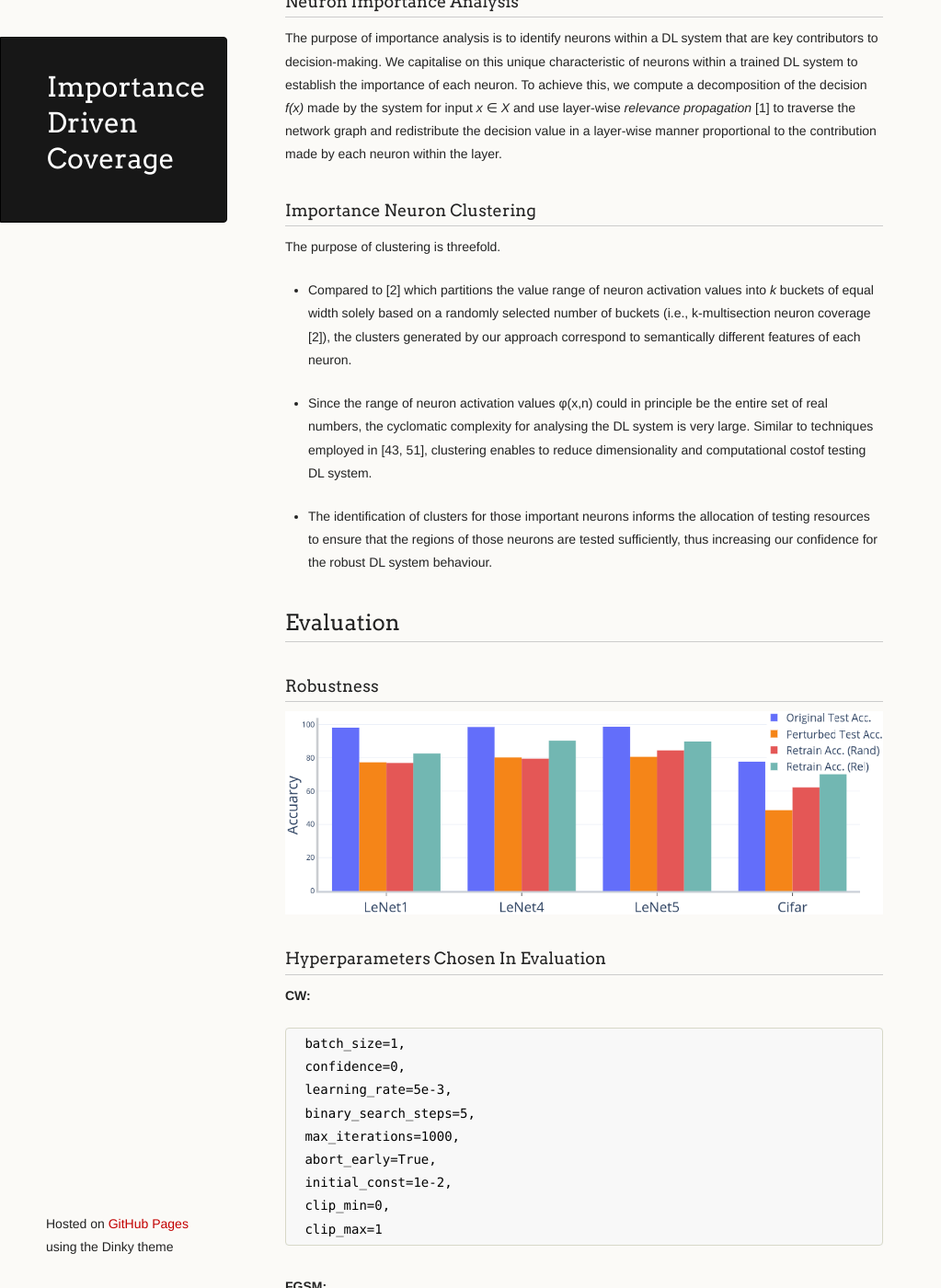
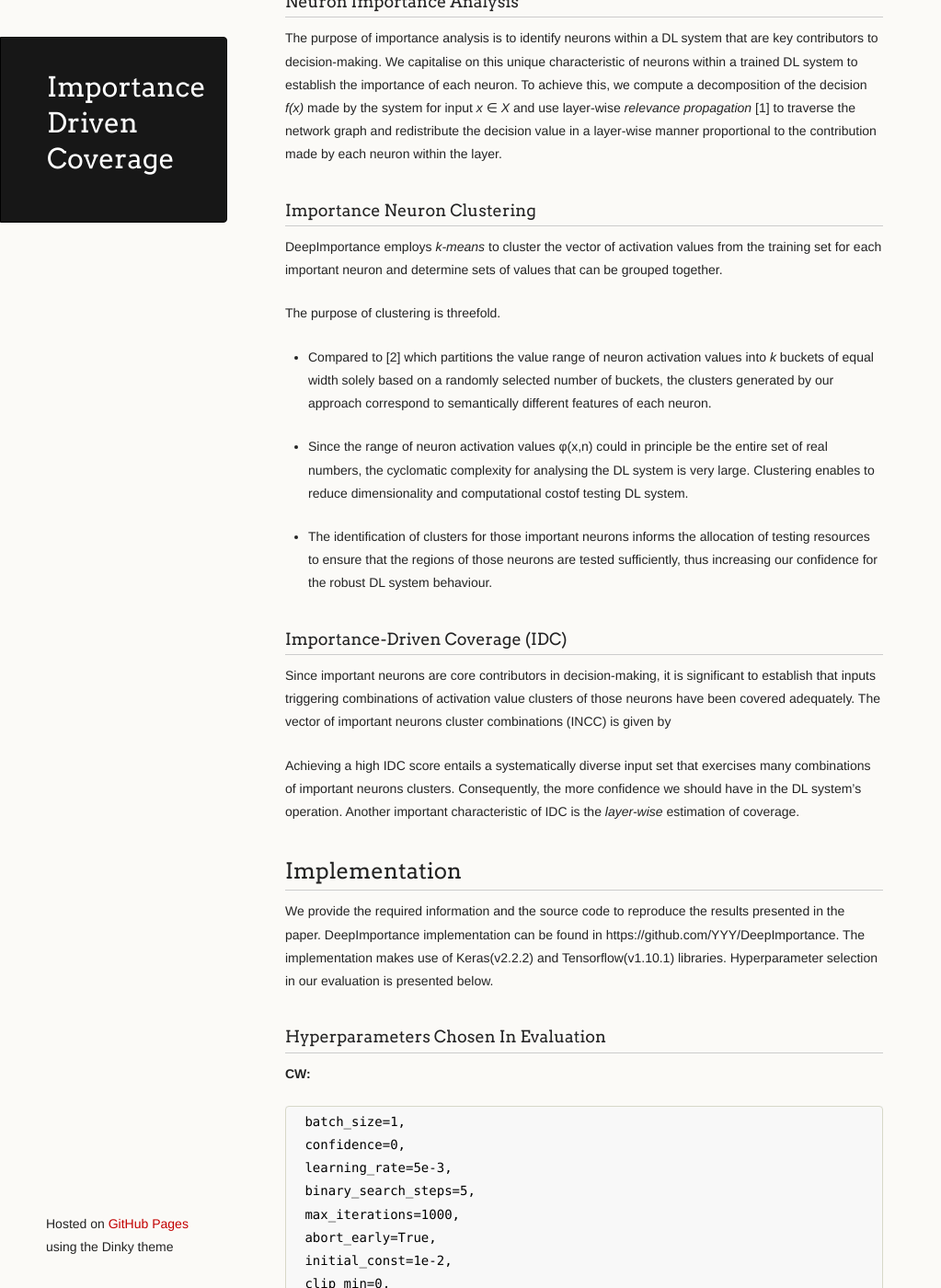
Before and after one commit to DeepImportance/deepimportance.github.io, a Jekyll site: the page built from index.md, in a window 1280 px wide and 1400 px high, scrolled down 1045 px. Shown: the whole window at 92% size, without its empty margins (0-1023 px from the left). Built offline with Jekyll 4.4.1, drawn with Linux system fonts in a browser that asks for light colours; the repository's description, which GitHub fills in, is left out; our own code applies the rules of GitHub Pages for plain Markdown files.

Commit message:
Add implemenation and more method

````diff
--- a/index.md
+++ b/index.md
@@ -26,18 +26,24 @@ The purpose of importance analysis is to identify neurons within a DL system tha
 decision value in a layer-wise manner proportional to the contribution made by each neuron within the layer.
 
 ### Importance Neuron Clustering
+DeepImportance employs _k-means_ to cluster the vector of activation values from the training set for each important neuron and determine sets of values that can be grouped together.
+
 The purpose of clustering is threefold.
-* Compared to [2]  which partitions the value range of neuron activation values into _k_ buckets of equal width solely based on a randomly selected number of buckets (i.e., k-multisection neuron coverage [2]), the clusters generated by our approach correspond to semantically different features of each neuron.
+* Compared to [2]  which partitions the value range of neuron activation values into _k_ buckets of equal width solely based on a randomly selected number of buckets, the clusters generated by our approach correspond to semantically different features of each neuron.
 
-* Since the range of neuron activation values φ(x,n) could in principle be the entire set of real numbers, the cyclomatic complexity for analysing the DL system is very large. Similar to techniques employed in [43, 51], clustering enables to reduce dimensionality and computational costof testing DL system.
+* Since the range of neuron activation values φ(x,n) could in principle be the entire set of real numbers, the cyclomatic complexity for analysing the DL system is very large. Clustering enables to reduce dimensionality and computational costof testing DL system.
 
 * The identification of clusters for those important neurons informs the allocation of testing resources to ensure that the regions of those neurons are tested sufficiently, thus increasing our confidence for the robust DL system behaviour.
 
+### Importance-Driven Coverage (IDC)
+Since important neurons are core contributors in decision-making, it is significant to establish that inputs triggering combinations of activation value clusters of those neurons have been covered adequately. The vector of important neurons cluster combinations (INCC) is given by
 
-## Evaluation
 
-### Robustness
-![robust](./assets/images/robustness.png)
+
+Achieving a high IDC score entails a systematically diverse input set that exercises many combinations of important neurons clusters. Consequently, the more confidence we should have in the DL system’s operation. Another important characteristic of IDC is the _layer-wise_ estimation of coverage.
+
+## Implementation
+We provide the required information and the source code to reproduce the results presented in the paper. DeepImportance implementation can be found in https://github.com/YYY/DeepImportance. The implementation makes use of Keras(v2.2.2) and Tensorflow(v1.10.1)  libraries. Hyperparameter selection in our evaluation is presented below.
 
 ### Hyperparameters Chosen In Evaluation
 **CW:**
@@ -115,3 +121,9 @@ optimizer = 'adadelta'  --> (learning_rate=1.0, rho=0.95)
 batch_size = 256,
 epochs = 10
 ```
+
+
+## Evaluation
+
+### Robustness
+![robust](./assets/images/robustness.png)
````
